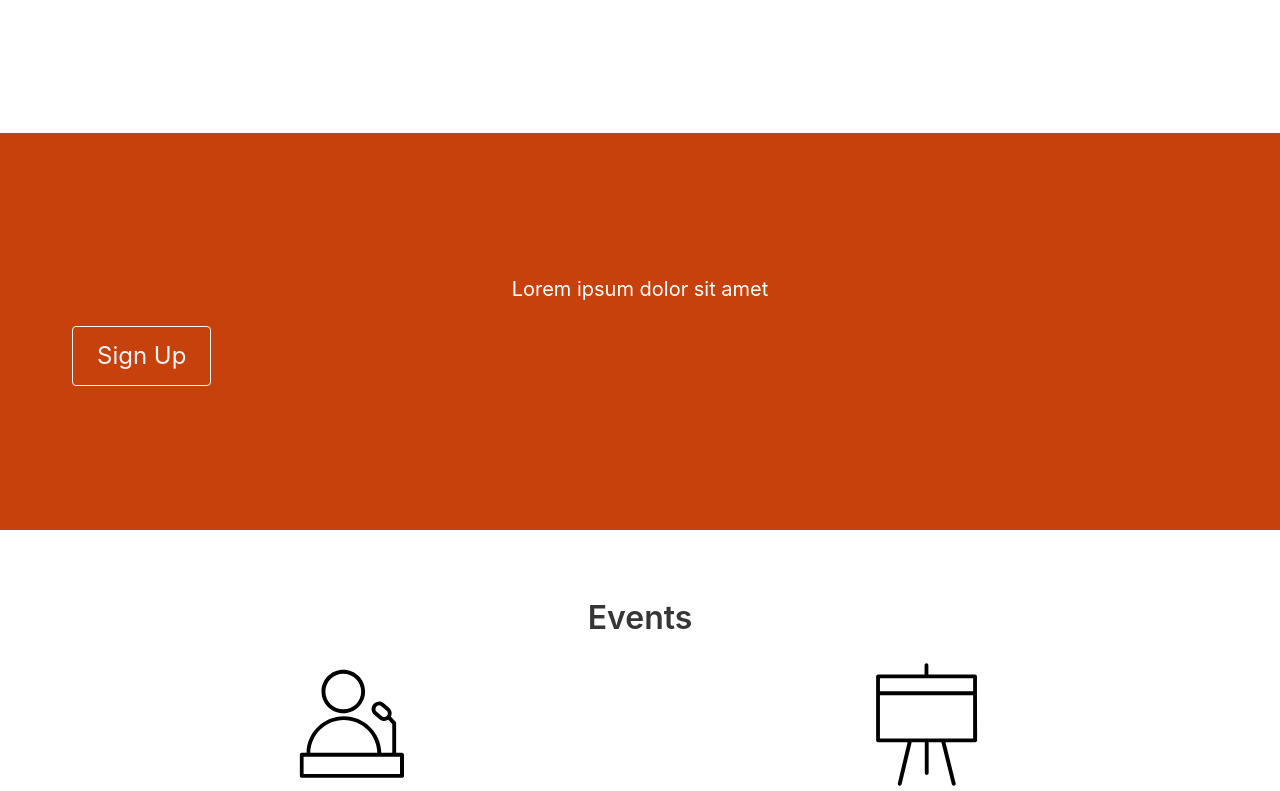
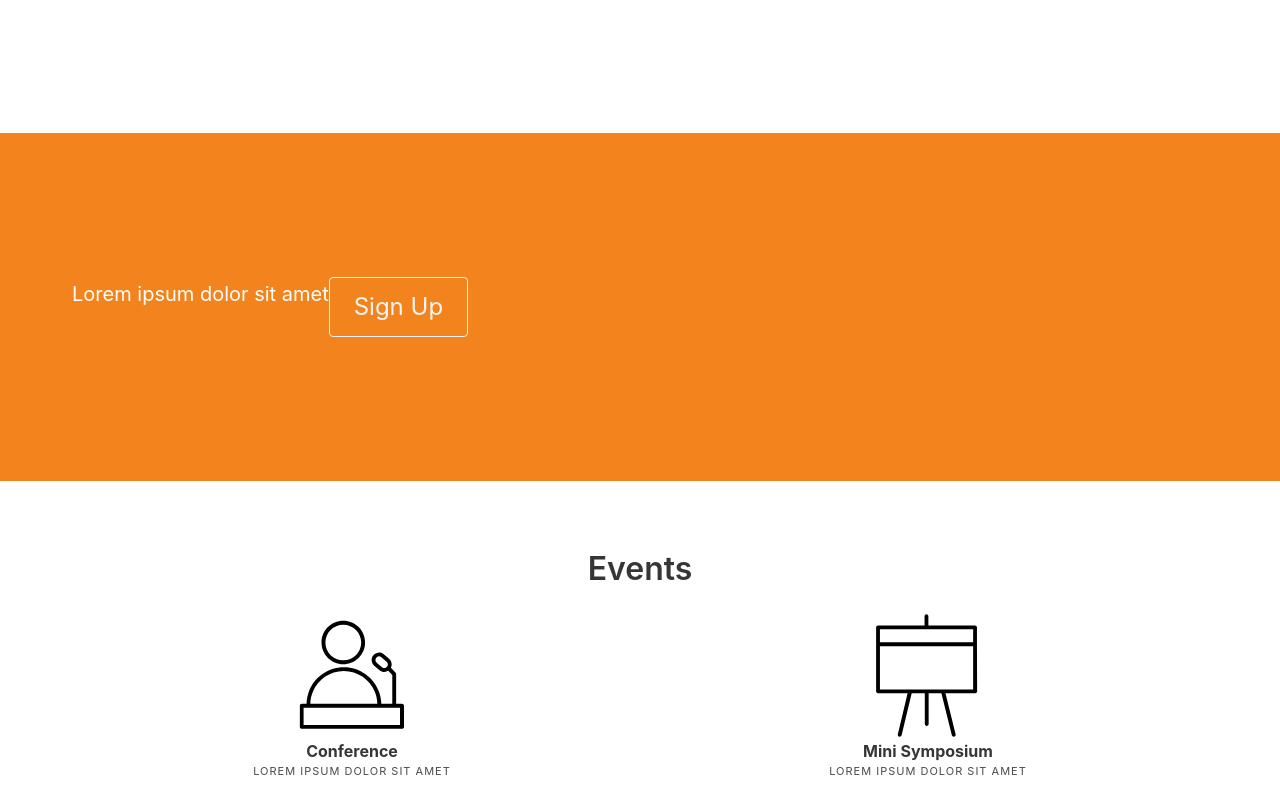
Before and after one commit to rud72k/damarkrisnandi.github.io, a Vue app: page / in a window 1280 px wide. Shown: the part 580-1371 px from the top of the page. Built offline with nearby package versions, Linux system fonts and the light colour scheme.

Commit message:
landing page fixing align button

```diff
--- a/src/components/landingPageItems/landingSignup.vue
+++ b/src/components/landingPageItems/landingSignup.vue
@@ -1,9 +1,9 @@
 <template>
     <div>
         <section class="hero is-medium is-orange" style="margin-top: 70px">
-        <div class="hero-body text">
+        <div class="hero-body text centered">
             <p class="subtitle" style="text-align: center; color: white;">Lorem ipsum dolor sit amet</p>
-            <div class="container centered">
+            <div class="container">
                 <a href="" class="button is-large is-outlined is-light">Sign Up</a>
             </div>
         </div>
@@ -19,12 +19,8 @@ export default {
 </script>
 
 <style>
-    .centered {
-        display: block;
-        margin: auto;
-    }
     .is-orange {
-        background-color: rgb(199, 65, 13);
+        background-color: rgb(243, 132, 29);
         color: white;
     }
 </style>
```
Also changed, not shown: 15 other files (tests, documents, lock files or other folders).
